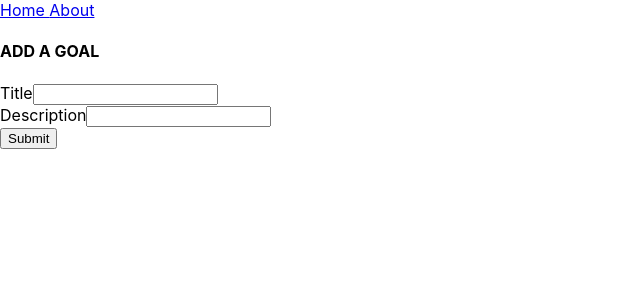
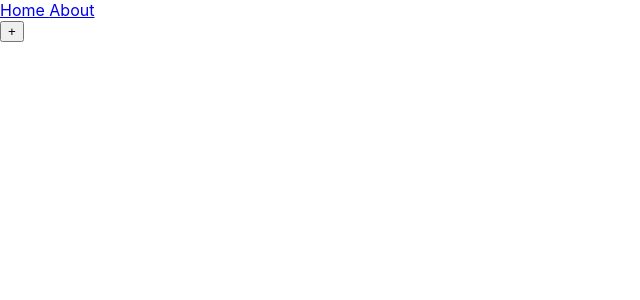
Before and after one commit to SabrinaLauredan/affirm-me-frontend, a React (Create React App) app: page / in a window 1280 px wide. Shown: the top 300 px of the page, without its empty margins (0-640 px from the left). Built offline with nearby package versions, Linux system fonts and the light colour scheme.

Commit message:
moved newgoalform to a button that links to the page and returns to the home page upon successful submission

```diff
--- a/src/App.tsx
+++ b/src/App.tsx
@@ -9,34 +9,6 @@ import NewGoalForm from './components/NewGoalForm';
 
 
 function App() {
-  // const backendURL = process.env["REACT_APP_BACKEND_URL"]
-
-  // interface Input {
-  //   data: {
-  //     title: string,
-  //     description?: string,
-  //     createdAt?: string
-  //   }
-  // }
-
-  // function createNewGoal(input: Input["data"]) {
-  //   axios
-  //     .post(`${backendURL}/goals`, {
-  //       title: input.title,
-  //       description: input.description,
-  //       createdAt: input.createdAt
-  //     })
-  //     .then((response) => {
-  //       console.log(
-  //         `Success adding goal: ${JSON.stringify(input)}`
-  //       );
-  //       // fetchGoalsForList();
-  //     })
-  //     .catch((error) => {
-  //       console.log(`Error adding new goal: ${error}`);
-  //     });
-  // };
-
 
 	return (
 	<Router>
@@ -48,6 +20,7 @@ function App() {
 			<Route path="/" element={<Home />} />
 			<Route path="/about" element={<About />} />
 			<Route path="/*" element={<ErrorPage />} />
+      <Route path="/goalform" element={<NewGoalForm/>}/>
 		</Routes>
 
     {/* <NewGoalForm></NewGoalForm> */}
--- a/src/Pages/Home.tsx
+++ b/src/Pages/Home.tsx
@@ -1,12 +1,22 @@
 import React from "react";
 import NewGoalForm from "../components/NewGoalForm";
+import { useNavigate } from "react-router-dom";
 
 // add snippet for setting up typescript component w basic text message
 
 const Home = () => {
+    const navigate = useNavigate()
+
     return (
     <div>
-        <NewGoalForm></NewGoalForm>
+        <button
+            onClick={() => {
+                navigate('/goalform');
+            }}
+
+        >
+            +
+        </button>
     </div>
 
     )
--- a/src/components/NewGoalForm.tsx
+++ b/src/components/NewGoalForm.tsx
@@ -2,6 +2,7 @@ import React, { useState, ChangeEvent } from "react";
 import GoalDataService from "../services/GoalService";
 import IGoalData from "../types/Goal";
 import moment from "moment";
+import { useNavigate } from "react-router-dom";
 
 
 const NewGoalForm = () => {
@@ -12,14 +13,20 @@ const NewGoalForm = () => {
         createdAt: ""
     };
     const submitDate = moment().format("DD-MM-YYYY hh:mm:ss")
+    const navigate = useNavigate();
 
     const [goal, setGoal] = useState<IGoalData>(initialGoalState);
-    const [submitted, setSubmitted] = useState<boolean>(false);
+    // const [submitted, setSubmitted] = useState<boolean>(false);
 
     const handleInputChange = (e: ChangeEvent<HTMLInputElement>) => {
         const { name, value } = e.target;
         setGoal({...goal, [name]: value });
     };
+
+    const goBackHome = () => {
+        navigate('/');
+
+    }
 
     const saveGoal = () => {
         let data = {
@@ -36,29 +43,18 @@ const NewGoalForm = () => {
                     description: response.data.description,
                     createdAt: response.data.createdAt
                 });
-                setSubmitted(true);
+                // setSubmitted(true);
                 console.log(response.data);
+                goBackHome();
             })
             .catch((e: Error) => {
                 console.log(e);
             });
     };
 
-    const newGoal = () => {
-        setGoal(initialGoalState);
-        setSubmitted(false);
-    };
 
     return (
         <div className="submit-form">
-            {submitted ? (
-                <div>
-                    <h4>successful submission</h4>
-                    <button className="btn btn-success" onClick={newGoal}>
-                        add another goal
-                    </button>
-                </div>
-            ) : (
             <div>
                 <h4>ADD A GOAL</h4>
                 <div className="form-group">
@@ -89,12 +85,67 @@ const NewGoalForm = () => {
                     Submit
                 </button>
             </div>
-            )}
         </div>
     );
 };
 
 export default NewGoalForm;
+
+//ORIGINAL WORKING CODE W SUBMISSION STATE
+
+// const newGoal = () => {
+//     setGoal(initialGoalState);
+//     setSubmitted(false);
+// };
+
+// return (
+//     <div className="submit-form">
+//         {submitted ? (
+//             <div>
+//                 <h4>successful submission</h4>
+//                 <button className="btn btn-success" onClick={newGoal}>
+//                     add another goal
+//                 </button>
+//             </div>
+//         ) : (
+//             <div>
+//                 <h4>ADD A GOAL</h4>
+//                 <div className="form-group">
+//                     <label htmlFor="title">Title</label>
+//                     <input
+//                         type="text"
+//                         className="form-control"
+//                         id="title"
+//                         required
+//                         value={goal.title}
+//                         onChange={handleInputChange}
+//                         name="title"
+//                     />
+//                 </div>
+//                 <div className="form-group">
+//                     <label htmlFor="description">Description</label>
+//                     <input
+//                         type="text"
+//                         className="form-control"
+//                         id="description"
+//                         // required
+//                         value={goal.description}
+//                         onChange={handleInputChange}
+//                         name="description"
+//                     />
+//                 </div>
+//                 <button onClick={saveGoal} className="btn btn-success">
+//                     Submit
+//                 </button>
+//             </div>
+//         )}
+//     </div>
+// );
+
+
+
+
+
 
 // interface IProps {
 //     addGoal: (arg: {title: string; description?: string | undefined; createdAt?: string | undefined}) => void
--- a/src/http-common.ts
+++ b/src/http-common.ts
@@ -1,8 +1,7 @@
 import axios from "axios";
 
 export default axios.create({
-    //replace w heroku link once deployed
-    baseURL: "http://localhost:4000",
+    baseURL: "https://affirm-me-backend.herokuapp.com",
     headers: {
         "Content-type": "application/json"
     }
```
Lines whose indentation alone changed are shown as unchanged.
